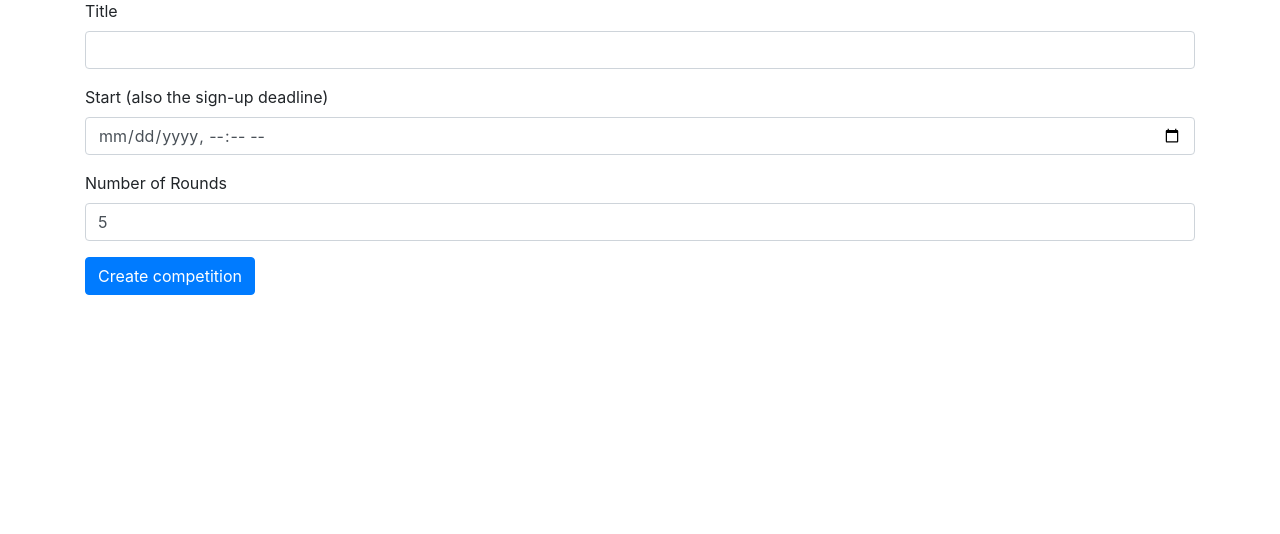
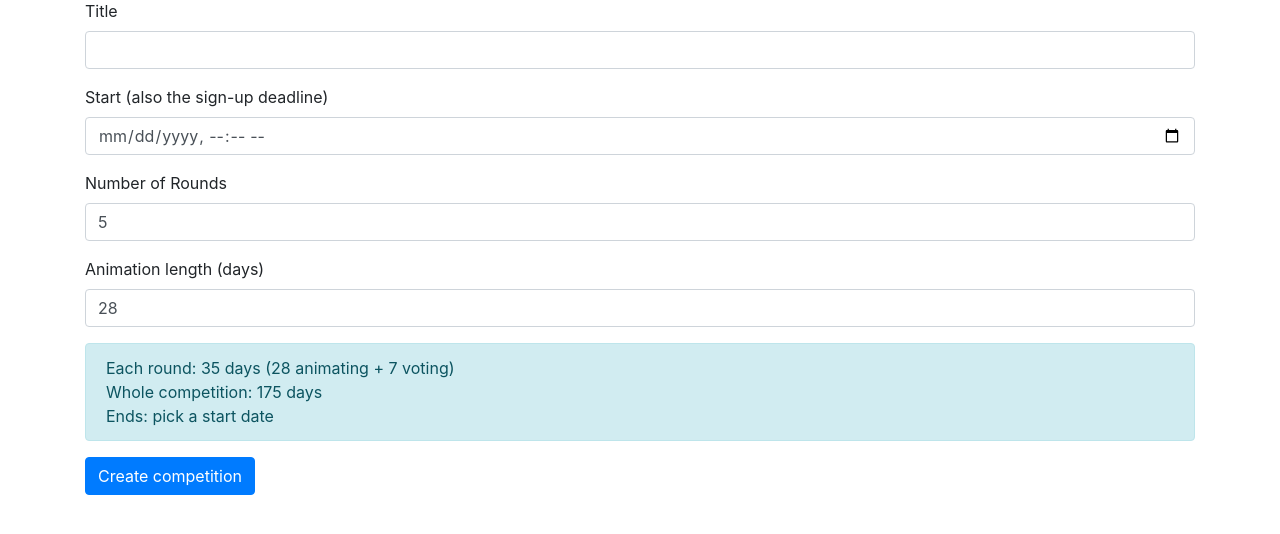
Before and after one commit to ixtom/UDS, a Spring Boot app: page /admin/competitions/new in a window 1280 px wide. Shown: the part 82-616 px from the top of the page. Run offline with Spring Boot 4, Linux system fonts and the light colour scheme; the visitor is signed in with stand-in values (Sample User, id 1); some of the project's set-up classes (security, data sources, template engines, error pages and the like) are left out, and stand-ins take their place.

Commit message:
created functional rounds, configurable round length, static voting period, and previews for competition length

```diff
--- a/src/main/java/com/ixtom/uds/controller/CompetitionController.java
+++ b/src/main/java/com/ixtom/uds/controller/CompetitionController.java
@@ -48,7 +48,7 @@ public class CompetitionController {
 
     @GetMapping("/admin/competitions/new")
     public String getCreateCompetition(Model model) {
-        model.addAttribute("createCompetitionRequest", new CreateCompetitionRequest(null, null, 5));
+        model.addAttribute("createCompetitionRequest", new CreateCompetitionRequest(null, null, 5, 28));
 
         return "competition/form";
     }
@@ -67,7 +67,7 @@ public class CompetitionController {
             return "competition/form";
         }
 
-        Competition saved = competitionRepo.save(new Competition(req.title(), start, req.rounds()));
+        Competition saved = competitionRepo.save(new Competition(req.title(), start, req.rounds(), req.animationDays()));
 
         return "redirect:/admin/competitions/" + saved.getId();
     }
--- a/src/main/resources/templates/competition/detail.html
+++ b/src/main/resources/templates/competition/detail.html
@@ -18,6 +18,9 @@
               th:datetime="${competition.start}"></time>
     </p>
     <p>Rounds: <span th:text="${competition.rounds}"></span></p>
+    <p>Each round: <span th:text="${competition.animationDays}"></span> days animating,
+        <span th:text="${competition.votingDays}"></span> days voting</p>
+    <p>Ends: <time class="convert-to-local-date-and-time" th:datetime="${competition.competitionEnd()}"></time></p>
     <p>Max participants: <span th:text="${competition.maxParticipants}"></span></p>
 
     <a th:if="${canJoin}" th:href="@{/competitions/{id}/join(id=${competition.id})}" class="btn btn-primary">Join</a>
--- a/src/main/resources/templates/competition/form.html
+++ b/src/main/resources/templates/competition/form.html
@@ -28,6 +28,18 @@
             <div class="text-danger" th:if="${#fields.hasErrors('rounds')}" th:errors="*{rounds}"></div>
         </div>
 
+        <div class="form-group">
+            <label for="animationDays">Animation length (days)</label>
+            <input type="number" class="form-control" min="7" max="60" required th:field="*{animationDays}">
+            <div class="text-danger" th:if="${#fields.hasErrors('animationDays')}" th:errors="*{animationDays}"></div>
+        </div>
+
+        <div id="preview" class="alert alert-info" hidden>
+            <div>Each round: <span id="pvRound"></span> days (<span id="pvAnim"></span> animating + 7 voting)</div>
+            <div>Whole competition: <span id="pvTotal"></span> days</div>
+            <div>Ends: <span id="pvEnd"></span></div>
+        </div>
+
         <button type="submit" class="btn btn-primary">Create competition</button>
     </form>
 
@@ -48,6 +60,40 @@
         form.addEventListener("submit", function () {
             startInput.value = local.value ? new Date(local.value).toISOString() : "";
         });
+
+        const roundsInput = document.getElementById("rounds");
+        const animInput = document.getElementById("animationDays");
+        const preview = document.getElementById("preview");
+        const VOTING_DAYS = 7; // keep in sync with Competition.votingDays
+
+        function updatePreview() {
+            const rounds = parseInt(roundsInput.value);
+            const anim = parseInt(animInput.value);
+            if (!rounds || !anim) {
+                preview.hidden = true;
+                return;
+            }
+
+            const cycle = anim + VOTING_DAYS;
+            document.getElementById("pvRound").textContent = cycle;
+            document.getElementById("pvAnim").textContent = anim;
+            document.getElementById("pvTotal").textContent = rounds * cycle;
+
+            if (local.value) {
+                const end = new Date(new Date(local.value).getTime() + rounds * cycle * 86400000);
+                document.getElementById("pvEnd").textContent = end.toLocaleString(undefined, {
+                    month: "short", day: "numeric", year: "numeric", hour: "numeric", minute: "2-digit"
+                });
+            } else {
+                document.getElementById("pvEnd").textContent = "pick a start date";
+            }
+            preview.hidden = false;
+        }
+
+        roundsInput.addEventListener("input", updatePreview);
+        animInput.addEventListener("input", updatePreview);
+        local.addEventListener("input", updatePreview);
+        updatePreview();
     </script>
 </body>
 </html>
```
Also changed, not shown: src/main/java/com/ixtom/uds/dto/CreateCompetitionRequest.java (+10 -2 lines), src/main/java/com/ixtom/uds/model/Competition.java (+55 -0 lines).
